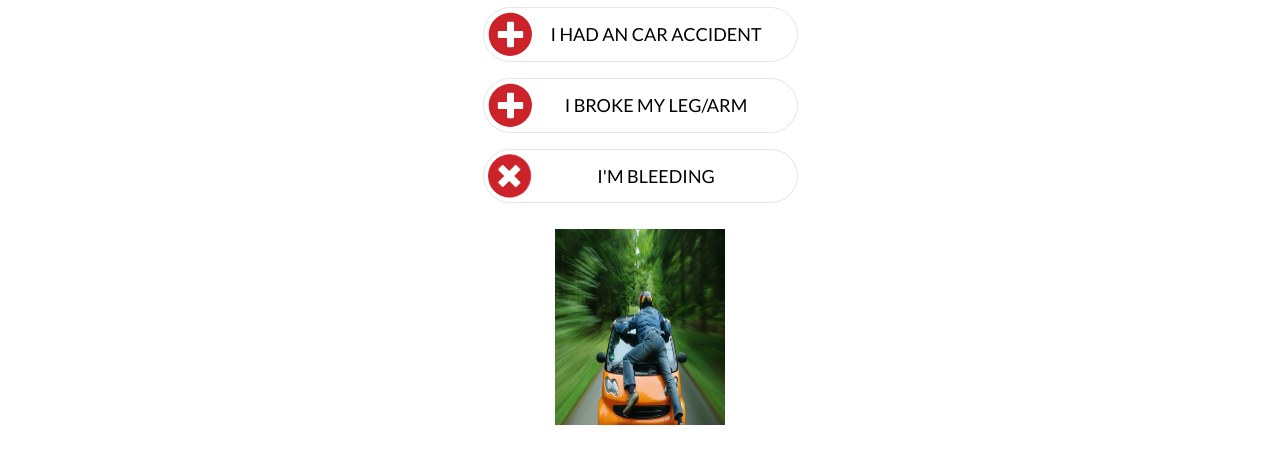
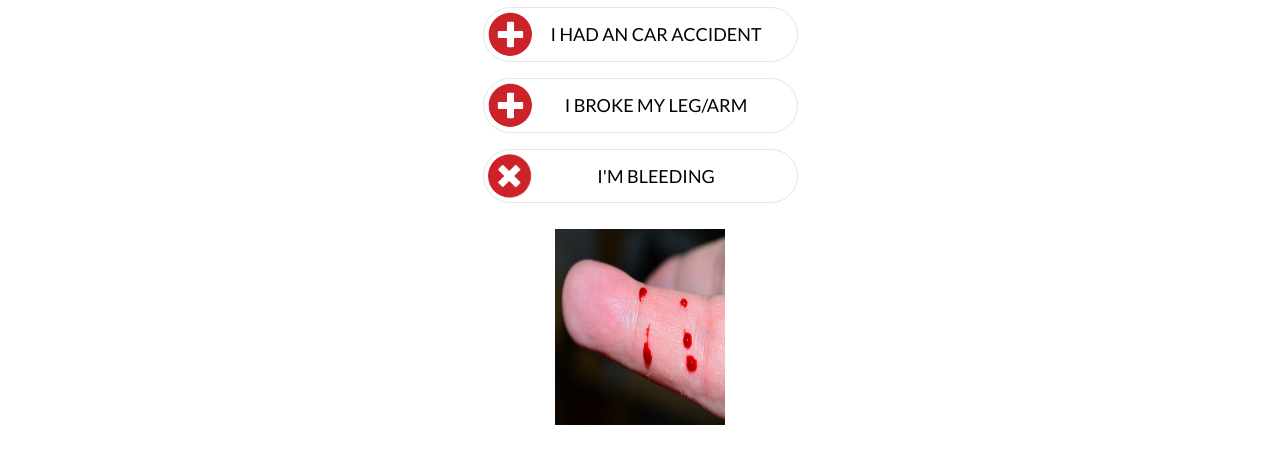
Before and after one commit to jakub-matusiak/orlen-first-aid, a website: page src/content/index.html in a window 1280 px wide. Both pictures are taken after a click on the button "I'M BLEEDING". Shown: the part 334-800 px from the top of the page. Drawn offline with nearby package versions, Linux system fonts and the light colour scheme; files that its build step writes are made by us from their sources; files whose address does not match are found by name.

Commit message:
feat: add images for all cases

```diff
--- a/src/content/index.html
+++ b/src/content/index.html
@@ -114,7 +114,7 @@
         <li class="case">
           <button class="case__button" id="button-2">I broke my leg/arm</button>
           <section class="section section--js">
-            <img class="section__image" src="/assets/img/car-accident.jpg" alt="">
+            <img class="section__image" src="/assets/img/broken-arm.jpg" alt="">
             <h2 class="section__heading">Step 1: Call for emergency if: </h2>
             <ul>
               <li>There is heavy bleeding.
@@ -130,21 +130,21 @@
               <li>You suspect a bone is broken in the neck, head or back.
               </li>
             </ul>
-            <img class="section__image" src="/assets/img/car-accident.jpg" alt="">
+            <img class="section__image" src="/assets/img/broken-arm.jpg" alt="">
             <h2 class="section__heading">Step 2: Stop the bleeding. </h2>
             <p class="section__description">Apply pressure to the wound with a sterile bandage, a clean cloth or a clean
               piece of clothing.</p>
-            <img class="section__image" src="/assets/img/car-accident.jpg" alt="">
+            <img class="section__image" src="/assets/img/broken-arm.jpg" alt="">
             <h2 class="section__heading">Step 3: Immobilize the injured area. </h2>
             <p class="section__description">Don't try to realign the bone or push a bone that's sticking out back in. If
               you've been trained in how to splint and professional help isn't readily available, apply a splint to the
               area above and below the fracture sites. Padding the splints can help reduce discomfort.</p>
-            <img class="section__image" src="/assets/img/car-accident.jpg" alt="">
+            <img class="section__image" src="/assets/img/broken-arm.jpg" alt="">
             <h2 class="section__heading">Step 4: If you have ice packs, apply it to limit swelling it will help relieve
               pain. </h2>
             <p class="section__description">Don't apply ice directly to the skin. Wrap the ice in a towel, piece of
               cloth or some other material.</p>
-            <img class="section__image" src="/assets/img/car-accident.jpg" alt="">
+            <img class="section__image" src="/assets/img/broken-arm.jpg" alt="">
             <h2 class="section__heading">Step 5: Treat for shock.</h2>
             <p class="section__description">If you are feeling faint or you have problems with breathing, lay down with
               the head slightly lower than the trunk and, if possible, elevate your legs.</p>
@@ -153,13 +153,13 @@
         <li class="case">
           <button class="case__button" id="button-3">I'm bleeding</button>
           <section class="section section--js">
-            <img class="section__image" src="/assets/img/car-accident.jpg" alt="">
+            <img class="section__image" src="/assets/img/bleeding.jpg" alt="">
             <h2 class="section__heading">Step 1: Remove any clothing or debris on the wound
             </h2>
             <p class="section__description">Don't remove large or deeply embedded objects. Don't probe the wound or
               attempt to clean it yet. Your first job is to stop the bleeding. Wear disposable protective gloves if
               available.</p>
-            <img class="section__image" src="/assets/img/car-accident.jpg" alt="">
+            <img class="section__image" src="/assets/img/bleeding.jpg" alt="">
             <h2 class="section__heading">Step 2: Stop the bleeding </h2>
             <p class="section__description">Place a sterile bandage or clean cloth on the wound. Press the bandage
               firmly with your palm to control bleeding. Apply constant pressure until the bleeding stops. Maintain
@@ -167,16 +167,16 @@
               an eye injury or embedded object.
               Secure the bandage with adhesive tape or continue to maintain pressure with your hands. If possible, raise
               an injured limb above the level of the heart.</p>
-            <img class="section__image" src="/assets/img/car-accident.jpg" alt="">
+            <img class="section__image" src="/assets/img/bleeding.jpg" alt="">
             <h2 class="section__heading">Step 3: Don't remove the gauze or bandage </h2>
             <p class="section__description">If the bleeding seeps through the gauze or other cloth on the wound, add
               another bandage on top of it. And keep pressing firmly on the area.</p>
-            <img class="section__image" src="/assets/img/car-accident.jpg" alt="">
+            <img class="section__image" src="/assets/img/bleeding.jpg" alt="">
             <h2 class="section__heading">Step 4: Tourniquets</h2>
             <p class="section__description"> A tourniquet is effective in controlling life-threatening bleeding from a
               limb. Apply a tourniquet if you're trained in how to do so. When emergency help arrives, explain how long
               the tourniquet has been in place.</p>
-            <img class="section__image" src="/assets/img/car-accident.jpg" alt="">
+            <img class="section__image" src="/assets/img/bleeding.jpg" alt="">
             <h2 class="section__heading">Step 5: Immobilize the injured body part as much as possible</h2>
             <p class="section__description"> Leave the bandages in place and get the injured person to an emergency room
               as soon as possible.</p>
@@ -185,29 +185,29 @@
         <li class="case">
           <button class="case__button" id="button-5">I got burned</button>
           <section class="section section--js">
-            <img class="section__image" src="/assets/img/car-accident.jpg" alt="">
+            <img class="section__image" src="/assets/img/burned.jpg" alt="">
             <h2 class="section__heading">Step 1: Protect yourself from further harm
             </h2>
             <p class="section__description">If you can do so safely, make sure you're not in contact with the source of
               the burn. For electrical burns, make sure the power source is off.</p>
-            <img class="section__image" src="/assets/img/car-accident.jpg" alt="">
+            <img class="section__image" src="/assets/img/burned.jpg" alt="">
             <h2 class="section__heading">Step 2: Remove jewelry, belts and other restrictive items
             </h2>
             <p class="section__description">Especially from around burned areas and the neck. Burned areas swell
               rapidly.</p>
-            <img class="section__image" src="/assets/img/car-accident.jpg" alt="">
+            <img class="section__image" src="/assets/img/burned.jpg" alt="">
             <h2 class="section__heading">Step 3: Cover the area of the burn.
             </h2>
             <p class="section__description">Use a cool, moist bandage or a clean cloth.</p>
-            <img class="section__image" src="/assets/img/car-accident.jpg" alt="">
+            <img class="section__image" src="/assets/img/burned.jpg" alt="">
             <h2 class="section__heading">Step 4: Don't immerse large severe burns in water
             </h2>
             <p class="section__description">Doing so could cause a serious loss of body heat (hypothermia).</p>
-            <img class="section__image" src="/assets/img/car-accident.jpg" alt="">
+            <img class="section__image" src="/assets/img/burned.jpg" alt="">
             <h2 class="section__heading">Step 5: Elevate the burned area
             </h2>
             <p class="section__description">Raise the wound above heart level, if possible.</p>
-            <img class="section__image" src="/assets/img/car-accident.jpg" alt="">
+            <img class="section__image" src="/assets/img/burned.jpg" alt="">
             <h2 class="section__heading">Step 6: Watch for signs of shock
             </h2>
             <p class="section__description">Signs and symptoms include fainting, pale complexion or breathing in a
```
Also changed, not shown: src/assets/img/bleeding.jpg (added), src/assets/img/broken-arm.jpg (added), src/assets/img/burned.jpg (added), 1 other file.
